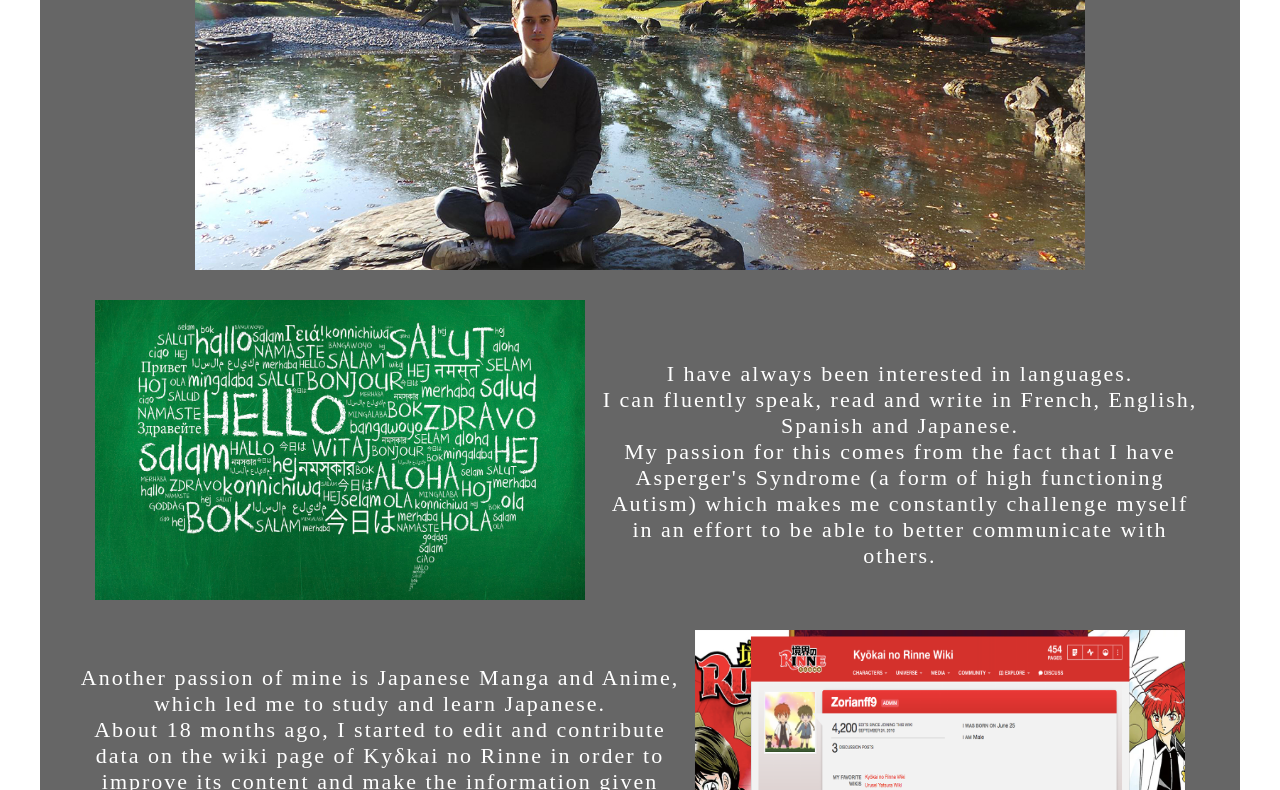
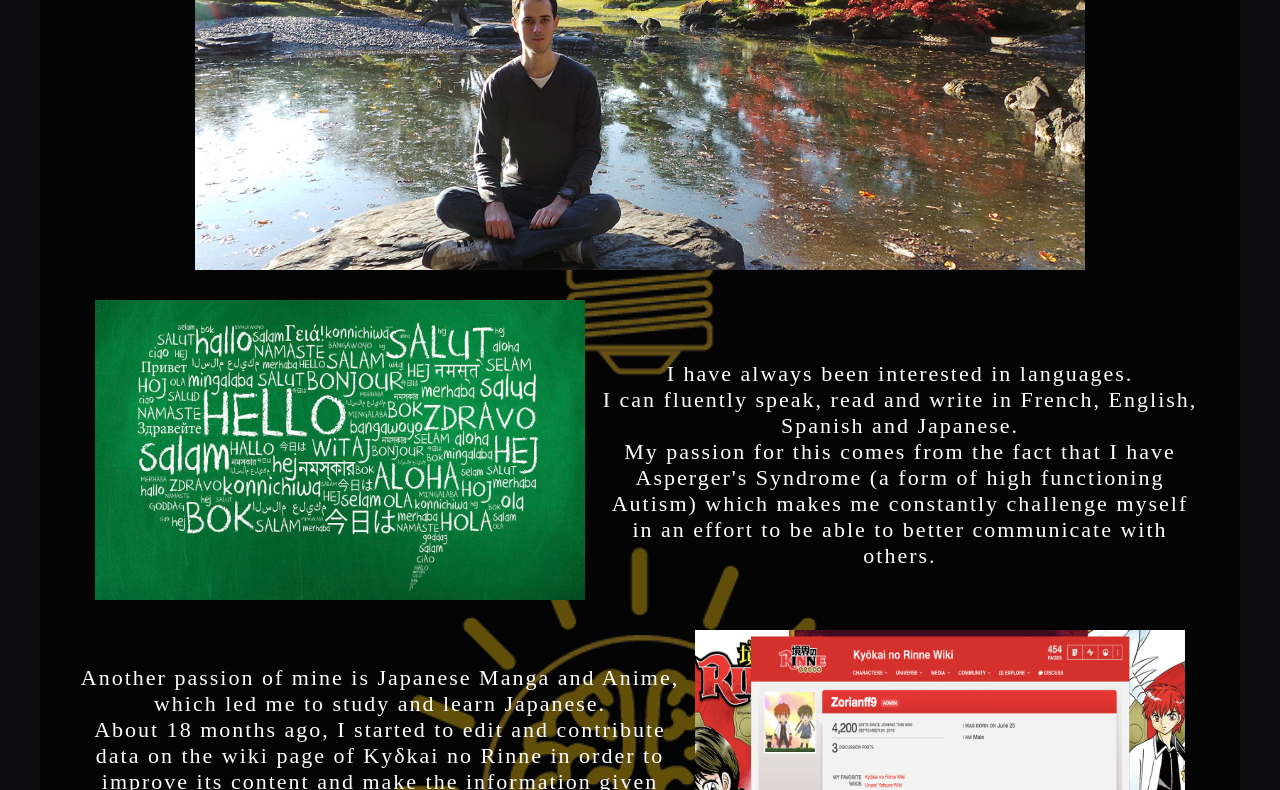
Before and after one commit to Zorianff9/One-Page-Website, a plain HTML site: page index.html in a window 1280 px wide. Shown: the part 340-1130 px from the top of the page. Drawn offline with Linux system fonts and the light colour scheme.

Commit message:
Update style.css

```diff
--- a/style.css
+++ b/style.css
@@ -5,7 +5,7 @@ padding: 0;
 }
 
 .background{
-  background-image: url();
+  background-image: url(Prerequisites.png);
   background-repeat: no-repeat;
   background-size: cover;
   background-position: center;
```
